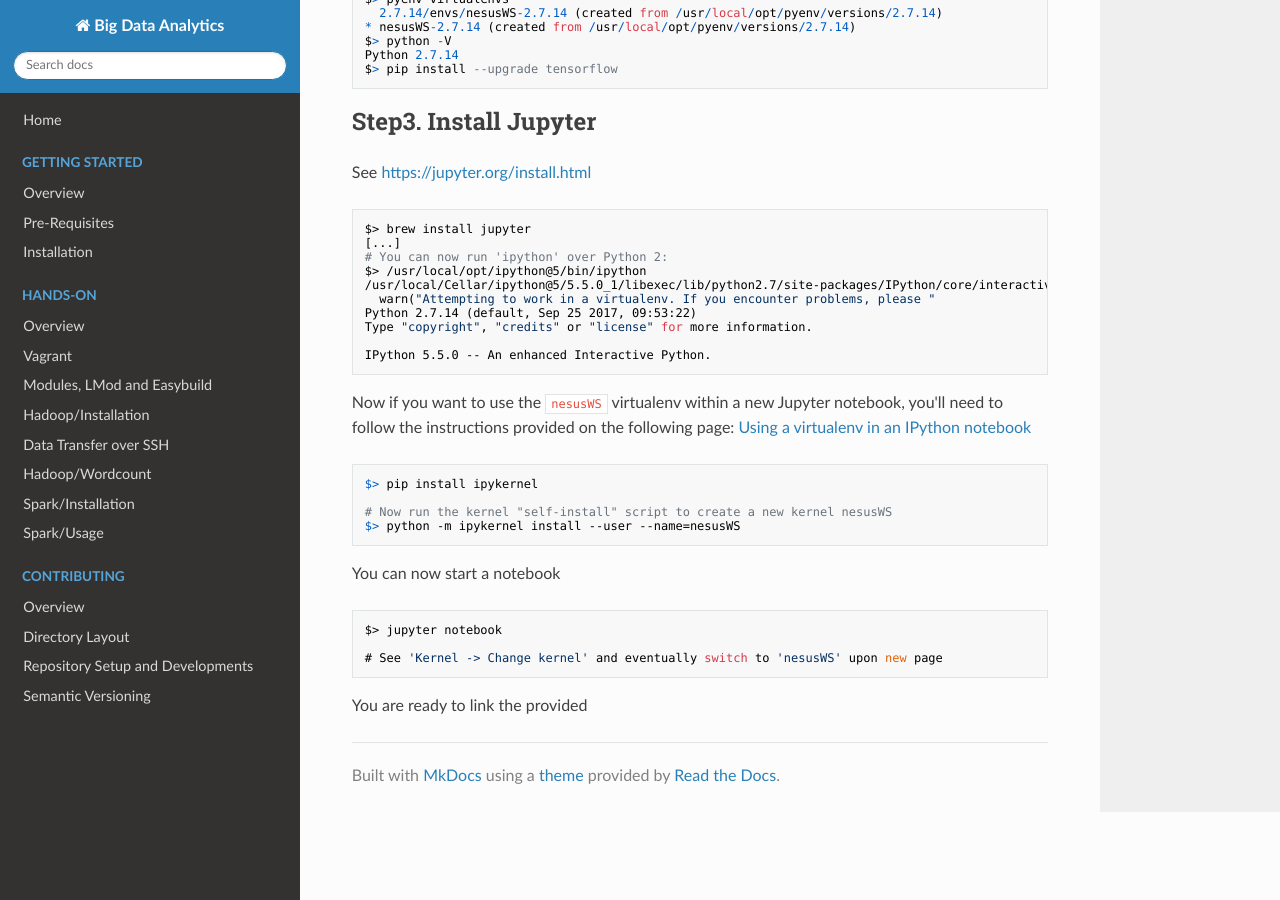
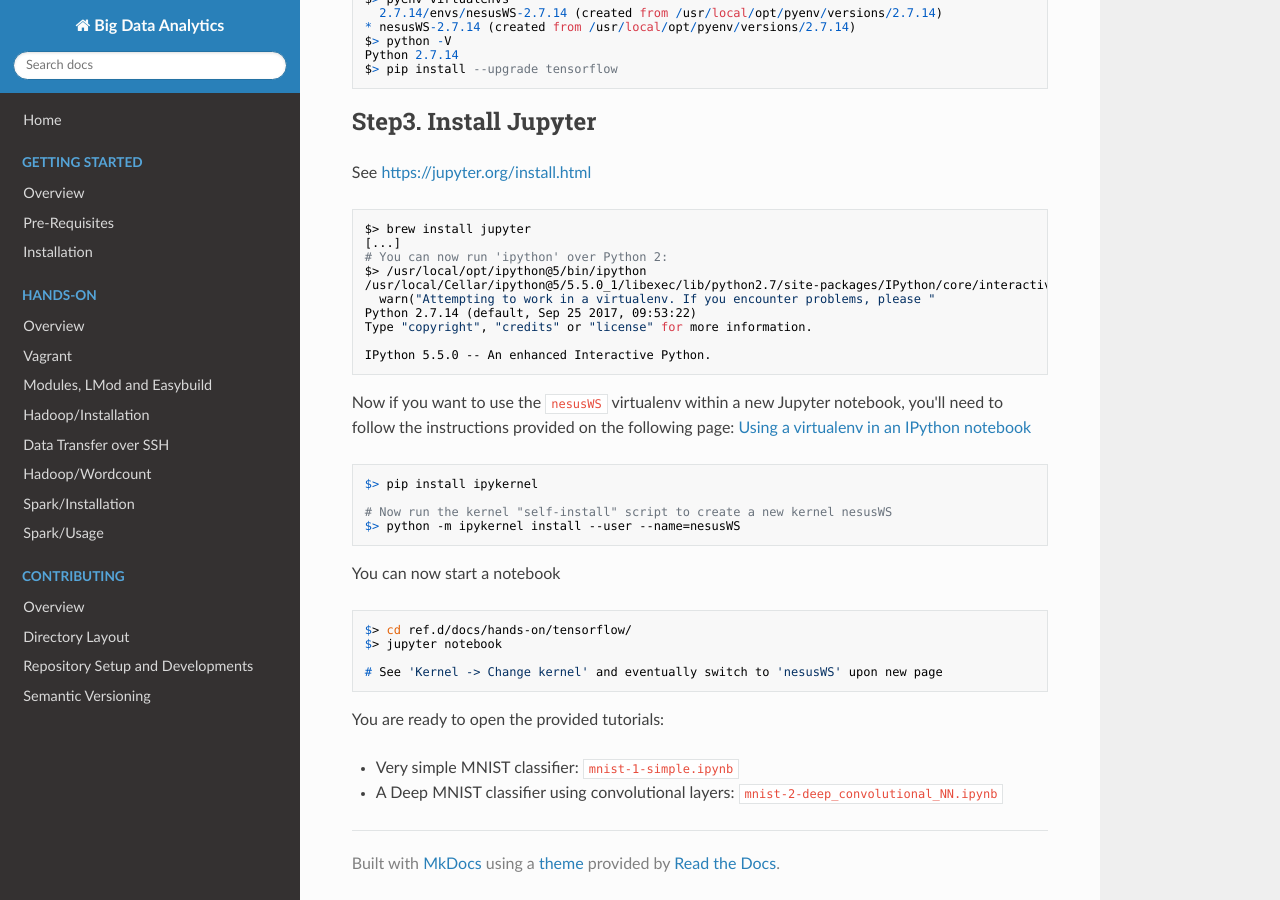
Before and after one commit to Falkor/tutorials-BD-ML, an MkDocs documentation site: the page built from docs/hands-on/tensorflow/install.md, in a window 1280 px wide and 900 px high, scrolled down 1735 px. Built offline with MkDocs 1.6.1, drawn with Linux system fonts in a browser that asks for light colours; nearby versions of some CDN libraries; old or Windows-style settings are respelled for this version of MkDocs.

Commit message:
complete tensorflow install
Signed-off-by: Sebastien Varrette <Sebastien.Varrette@uni.lu>

````diff
--- a/docs/hands-on/tensorflow/install.md
+++ b/docs/hands-on/tensorflow/install.md
@@ -112,9 +112,13 @@ $> python -m ipykernel install --user --name=nesusWS
 You can now start a notebook
 
 ```
+$> cd ref.d/docs/hands-on/tensorflow/
 $> jupyter notebook
 
 # See 'Kernel -> Change kernel' and eventually switch to 'nesusWS' upon new page
 ```
 
-You are ready to link the provided
+You are ready to open the provided tutorials:
+
+* Very simple MNIST classifier: `mnist-1-simple.ipynb`
+* A Deep MNIST classifier using convolutional layers:  `mnist-2-deep_convolutional_NN.ipynb`
````
